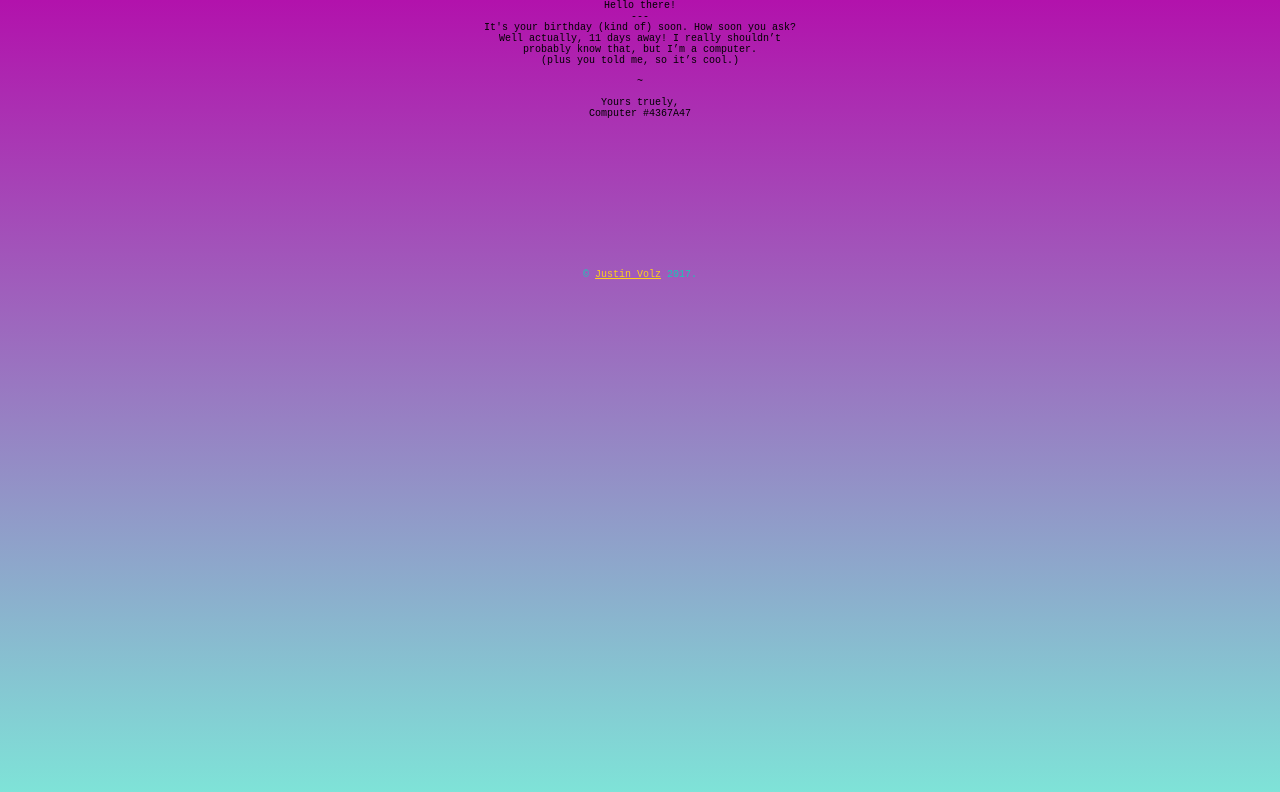
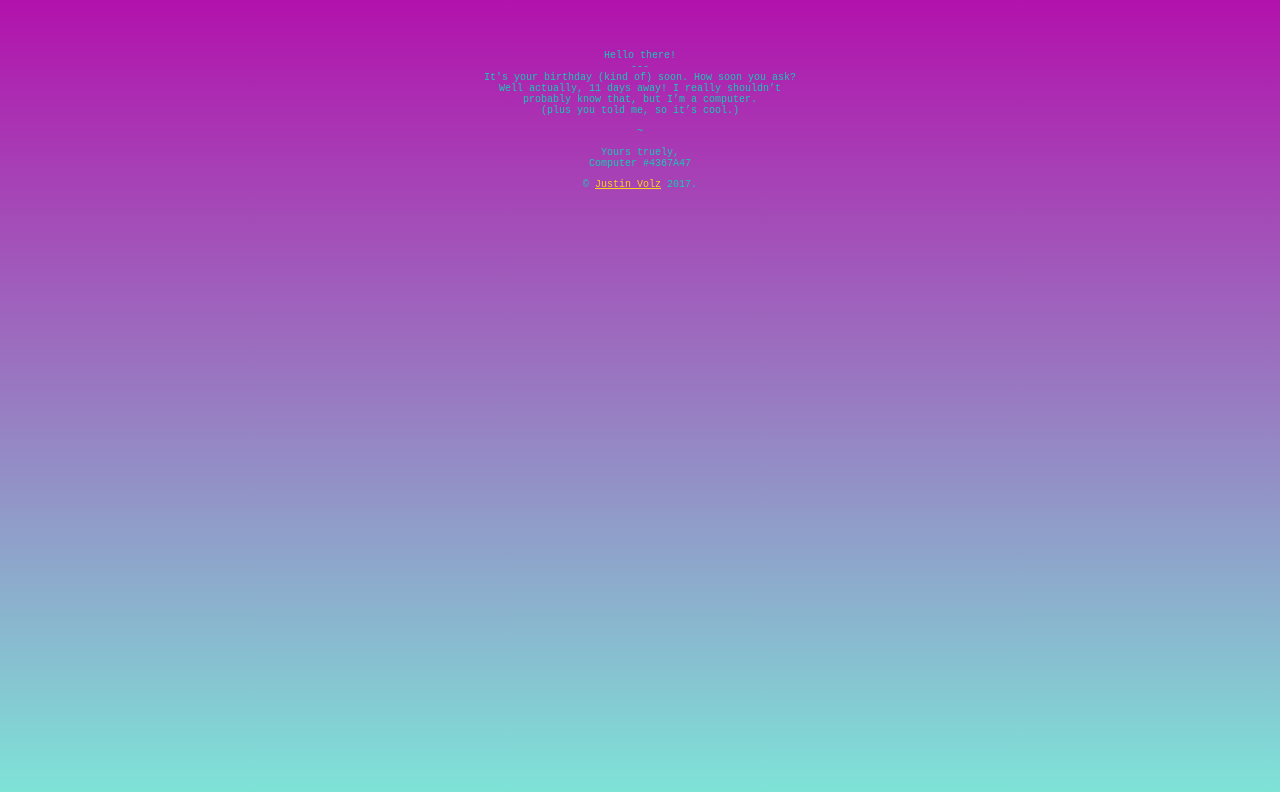
Before and after one commit to jucetan/birthdayapp, a plain HTML site: page index.html in a window 1280 px wide. Drawn offline with Linux system fonts and the light colour scheme; a web font is replaced by a local one.

Commit message:
added #birthday style

```diff
--- a/birthday.css
+++ b/birthday.css
@@ -5,6 +5,10 @@
 p {
     font-family: 'Oxygen Mono', monospace;
     font-size: 10px;
+}
+#birthday {
+    margin-top: 50px;
+    color: #14CCB5;
 }
 a {
      color: #FFD019;
@@ -26,6 +30,7 @@ body {
 
 }
 footer {
-    margin-top: 150px;
+    text-decoration:
+    margin-top: 80px;
     color: #14CCB5;
 }
```
